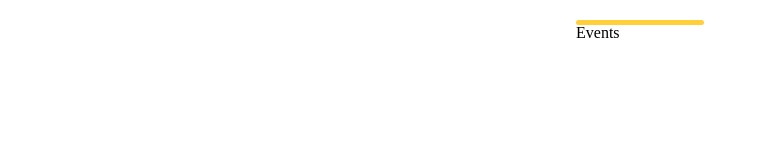
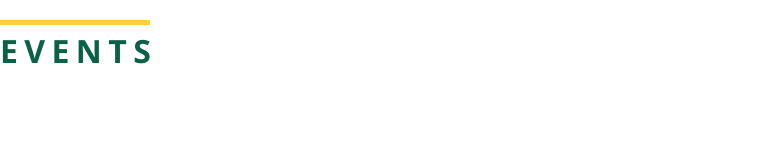
Before and after one commit to annakviese/events, a website: page index.html in a window 1280 px wide. Shown: the whole page, without its empty margins (0-767 px from the left). Drawn offline with nearby package versions, Linux system fonts and the light colour scheme.

Commit message:
added and styled the header title

```diff
--- a/index.html
+++ b/index.html
@@ -9,8 +9,6 @@
     <h1 class='site-title'> Events Loader</h1> <!-- screen reader title -->
     <header>
         <div class="main-title">
-            <div class="thick-line">
-            </div>
             <h2>Events</h2>
         </div>
     </header>
--- a/sass/header.scss
+++ b/sass/header.scss
@@ -1,12 +1,16 @@
 header {
     .main-title {
-        width: 10%;
         margin: 20px auto 50px auto;
     }
-    .thick-line {
-        width: 100%;
-        height: 5px;
-        background-color: $yellow;
-        border-radius: 5px;
+
+    h2 {
+        width: 150px;
+        padding: 10px 0;
+        font-size: 2rem;
+        text-transform: uppercase;
+        font-weight: bold;
+        color: $green;
+        border-top: 5px solid $yellow;
+        letter-spacing: 0.2em
     }
 }
--- a/sass/styles.scss
+++ b/sass/styles.scss
@@ -19,6 +19,9 @@ html {
   box-sizing: inherit;
 }
 
+body {
+  font-family: 'Open Sans', sans-serif;
+}
 .site-title {
     display: none;
 }
```
Also changed, not shown: build/css/style.min.css, build/css/styles.css.
